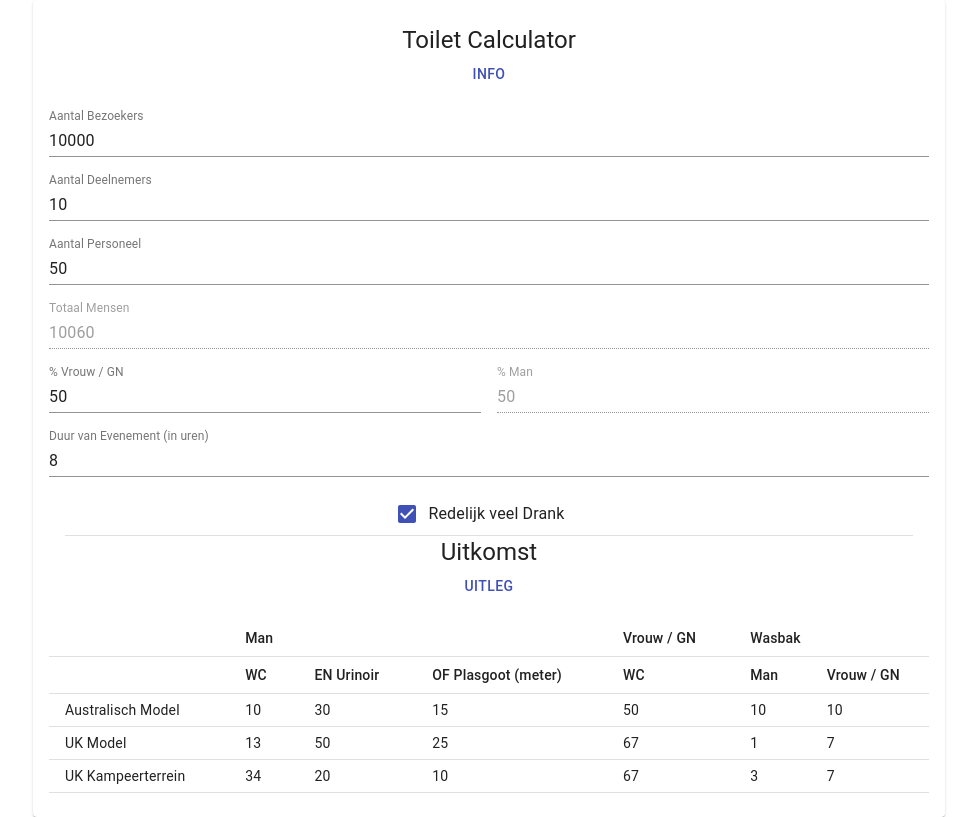
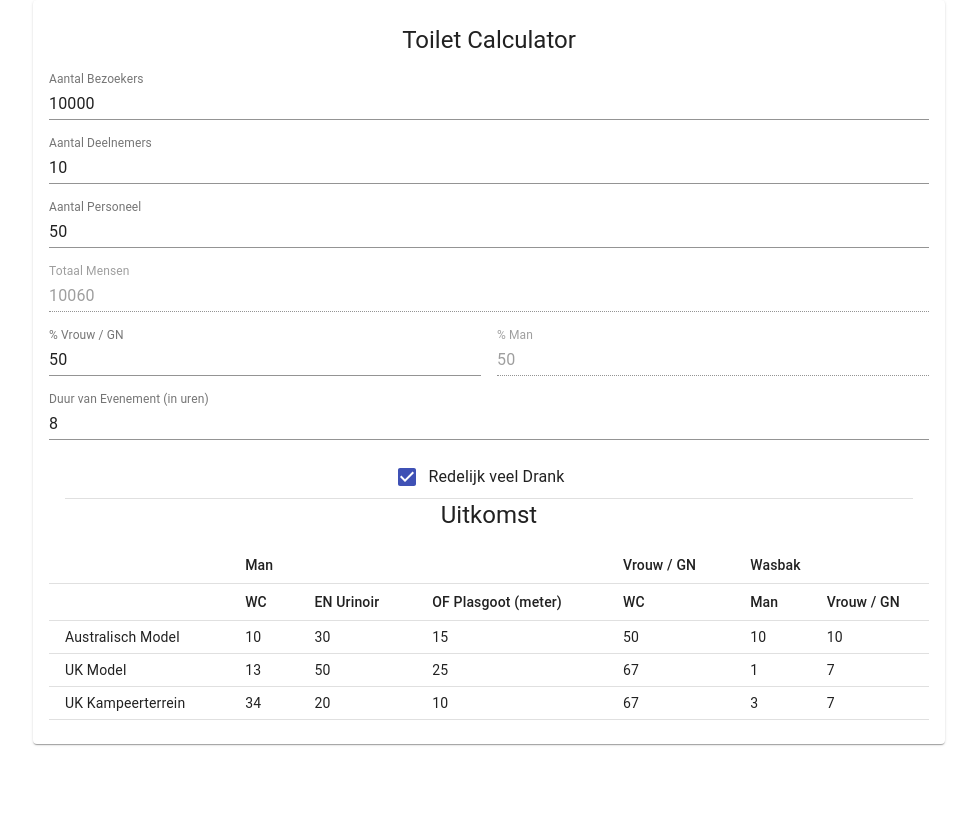
Before and after one commit to De-Regelaar/ERC, a React (Create React App) app: page / in a window 1280 px wide. Shown: the whole page, without its empty margins (151-1128 px from the left). Built offline with nearby package versions, Linux system fonts and the light colour scheme.

Commit message:
buttons removed

```diff
--- a/src/Calculator.js
+++ b/src/Calculator.js
@@ -133,7 +133,7 @@ infoButtonClicked2 (event)
 				<Grid container spacing={2}>
 					<Grid item xs={12}>
 						<Typography variant="h5">Toilet Calculator </Typography>
-						<Button color="primary" onClick={this.infoButtonClicked}>info</Button>
+
 					</Grid>
 					<Grid item xs={12}>
 						<TextField
@@ -223,7 +223,7 @@ infoButtonClicked2 (event)
 	      	<Grid item xs={12}>
 	      		<Typography variant="h5">Uitkomst</Typography>
 
-	      		<Button color="primary" onClick={this.infoButtonClicked2}>uitleg</Button>
+
 	      	</Grid>
 	      	<Grid item xs={12}>
 	      		<Result rows={[australia, uk, uk_campsite]} />
```
